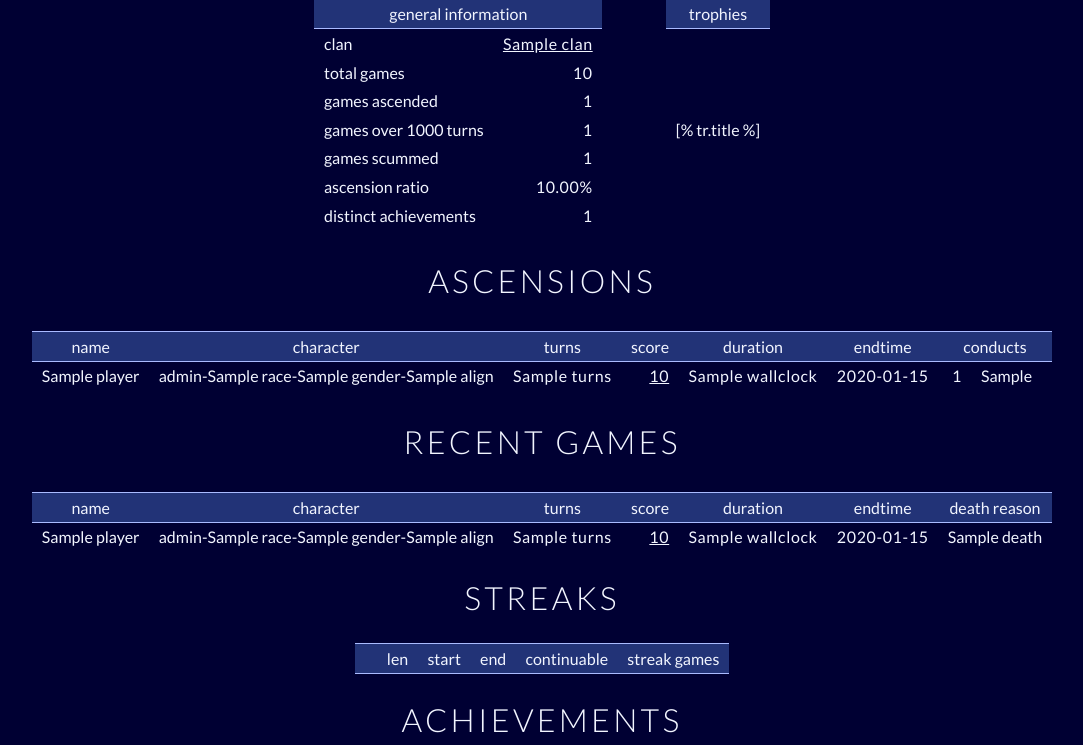
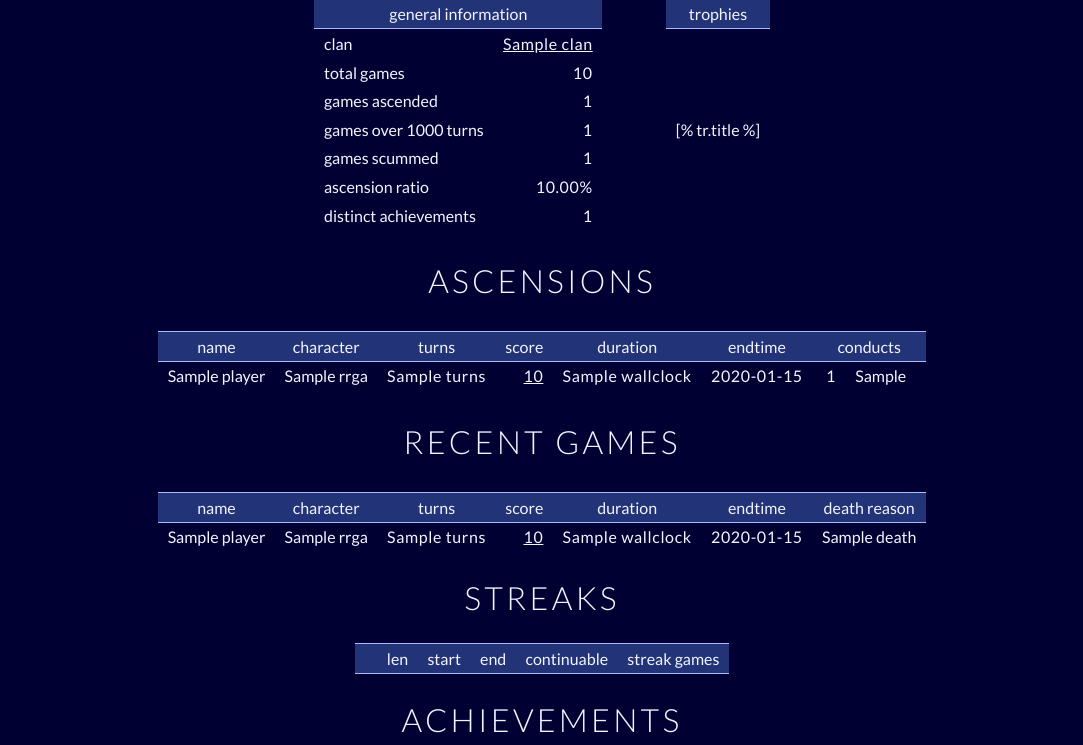
Before and after one commit to nethackscoreboard-org/excession, a Django app: template tnnt/templates/singleplayer.html in a window 1280 px wide. Shown: the part 256-1001 px from the top of the page, without its empty margins (98-1181 px from the left). Run offline with Django 3.2, Linux system fonts and the light colour scheme; data comes from the database, SQL or seed files in the repository; tables that the repository leaves empty hold one stand-in row (values such as "Sample post"); the template is opened without the code that fills it: values that come from a table or form of the project are taken from there, most other values are stand-ins (such as "Sample title", 1, 10 or a date in 2020); lists and menus that the app fills with data are empty; parts of the project's set-up code (start-up, migrations or seed data) failed here and were passed over.

Commit message:
Add a Game convenience method for role-race-gender-align string
This was used in two places now, which is one too many, so put the logic
in one place. (It will also be used in streak computation).

Additionally, this is useful because it makes it less likely someone
will go and use the Game gender and align fields rather than gender0 and
align0 which the scoreboard actually uses.

```diff
--- a/scoreboard/models.py
+++ b/scoreboard/models.py
@@ -278,3 +278,8 @@ class Game(models.Model):
     # e.g. "poly wish veg"
     def conducts_as_str(self):
         return ' '.join(c.shortname for c in self.conducts.all())
+
+    # Return a string of the form "Rol-Rac-Gen-Aln" typical in nethack parlance.
+    # Importantly, this uses gender0 and align0.
+    def rrga(self):
+        return '-'.join([self.role, self.race, self.gender0, self.align0])
--- a/tnnt/templates/gamerow.html
+++ b/tnnt/templates/gamerow.html
@@ -2,7 +2,7 @@
 <tr class="{% if game.won %} won {% else %} lost {% endif %}">
   <td>{{ player.name }}</td>
   <td class="nowrap">
-    {{ game.role }}-{{ game.race }}-{{ game.gender }}-{{ game.align }}
+    {{ game.rrga }}
     <!-- TODO: old scoreboard had something here for marking clan-unique
       ascensions with "markuniq" -->
   </td>
--- a/tnnt/templates/singleplayer.html
+++ b/tnnt/templates/singleplayer.html
@@ -152,9 +152,7 @@
             <td>
               {% for g in streak.games %}
                 <span class="streak">
-                  <a href="{{ g.get_dumplog }}">
-                    {{ g.role }}-{{ g.race }}-{{ g.gender }}-{{ g.align }}
-                  </a>
+                  <a href="{{ g.get_dumplog }}">{{ g.rrga }}</a>
                 </span>
               {% endfor %}
             </td>
```
